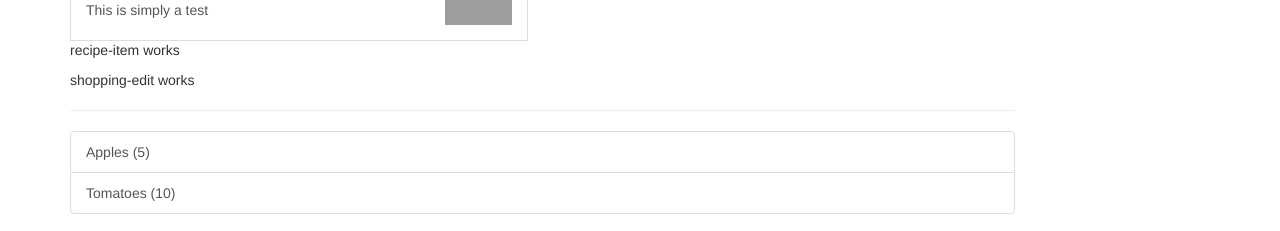
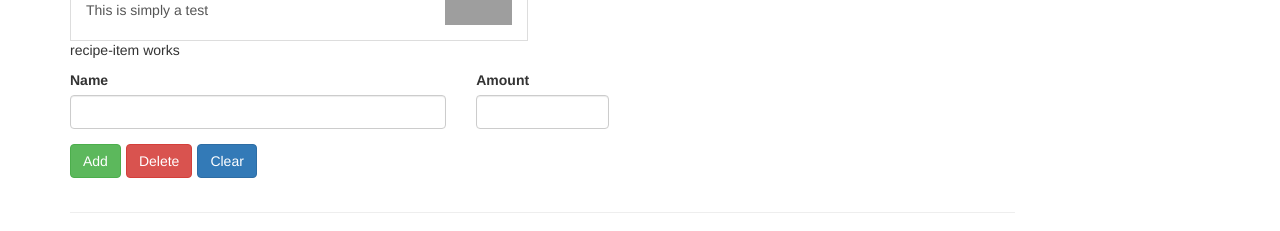
Before and after one commit to william-learning/ng-recipeshop, an Angular app: page / in a window 1280 px wide. Shown: the part 281-512 px from the top of the page. Built offline with nearby package versions, Linux system fonts and the light colour scheme; grey boxes are pictures that could not be loaded.

Commit message:
Added shopping list edit section

```diff
--- a/src/app/shopping-list/shopping-edit/shopping-edit.component.html
+++ b/src/app/shopping-list/shopping-edit/shopping-edit.component.html
@@ -1 +1,23 @@
-<p>shopping-edit works</p>
+<div class="row">
+	<div class="col-xs-12">
+    <form>
+      <div class="row">
+        <div class="col-sm-5 form-group">
+          <label for="name">Name</label>
+          <input type="text" id="name" class="form-control">
+        </div>
+        <div class="col-sm-2 form-group">
+          <label for="amount">Amount</label>
+          <input type="number" id="amount" class="form-control">
+        </div>
+      </div>
+      <div class="row">
+        <div class="col-xs-12 btn-toolbar">
+          <button class="btn btn-success" type="submit">Add</button>
+          <button class="btn btn-danger" type="button">Delete</button>
+          <button class="btn btn-primary" type="button">Clear</button>
+        </div>
+      </div>
+    </form>
+  </div>
+</div>
```
